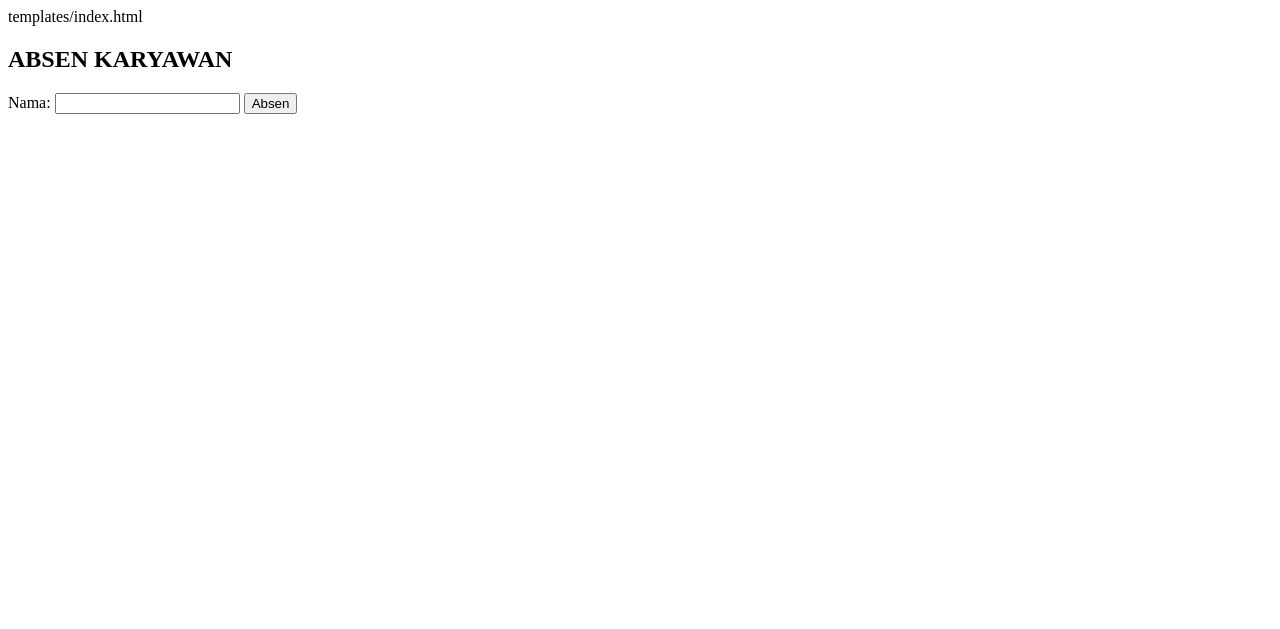
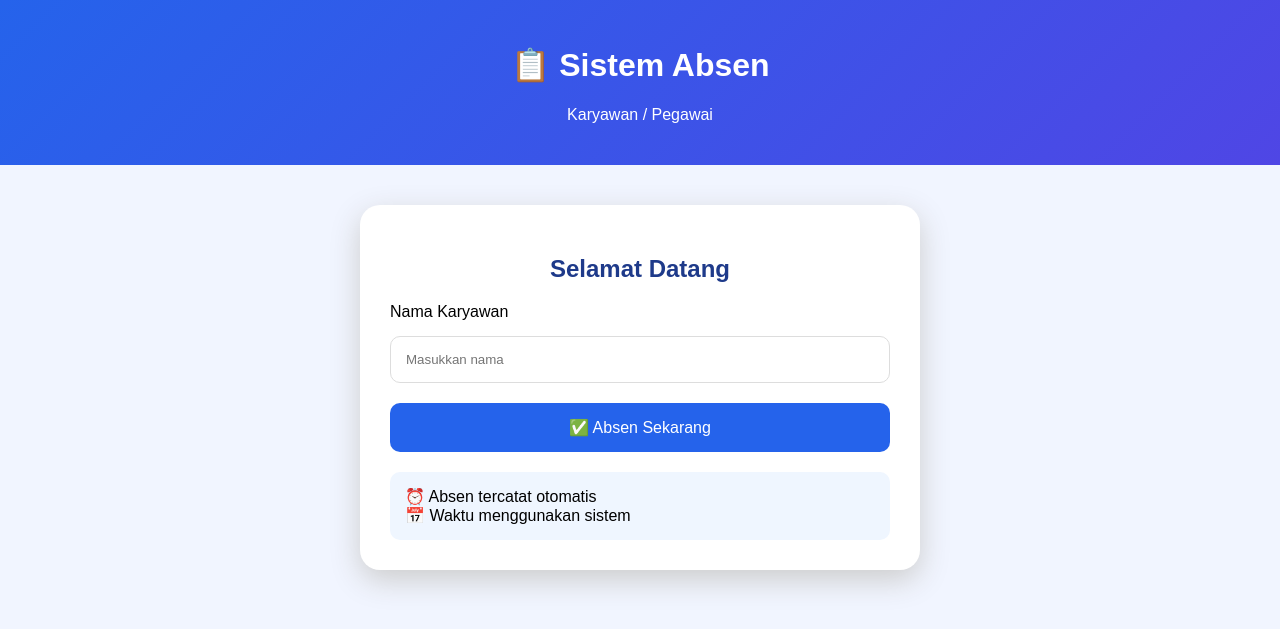
Before and after one commit to tjunaedi507-byte/absen, a Flask app: page / in a window 1280 px wide. Shown: the top 629 px of the page. Run offline with Flask 3, Linux system fonts and the light colour scheme; parts of the project's set-up code (start-up, migrations or seed data) failed here and were passed over.

Commit message:
Update index.html

```diff
--- a/templates/index.html
+++ b/templates/index.html
@@ -1,18 +1,107 @@
-templates/index.html
 <!DOCTYPE html>
 <html>
 <head>
-    <title>Absen QR</title>
+<title>Sistem Absen</title>
+
+<style>
+body{
+    margin:0;
+    font-family:Arial, sans-serif;
+    background:#f1f5ff;
+}
+
+.header{
+    background:linear-gradient(135deg,#2563eb,#4f46e5);
+    color:white;
+    padding:25px;
+    text-align:center;
+}
+
+.container{
+    max-width:500px;
+    margin:40px auto;
+    background:white;
+    padding:30px;
+    border-radius:20px;
+    box-shadow:0 10px 30px #ccc;
+}
+
+h2{
+    text-align:center;
+    color:#1e3a8a;
+}
+
+input{
+    width:100%;
+    padding:15px;
+    margin-top:15px;
+    border-radius:10px;
+    border:1px solid #ddd;
+    box-sizing:border-box;
+}
+
+button{
+    width:100%;
+    padding:15px;
+    margin-top:20px;
+    background:#2563eb;
+    color:white;
+    border:0;
+    border-radius:10px;
+    font-size:16px;
+}
+
+button:hover{
+    background:#1d4ed8;
+}
+
+.card{
+    margin-top:20px;
+    padding:15px;
+    background:#eff6ff;
+    border-radius:10px;
+}
+</style>
+
 </head>
+
 <body>
 
-<h2>ABSEN KARYAWAN</h2>
+<div class="header">
+<h1>📋 Sistem Absen</h1>
+<p>Karyawan / Pegawai</p>
+</div>
+
+
+<div class="container">
+
+<h2>Selamat Datang</h2>
 
 <form action="/absen">
-    Nama:
-    <input type="text" name="nama" required>
-    <button type="submit">Absen</button>
+
+<label>Nama Karyawan</label>
+
+<input
+type="text"
+name="nama"
+placeholder="Masukkan nama"
+required>
+
+
+<button>
+✅ Absen Sekarang
+</button>
+
 </form>
+
+
+<div class="card">
+⏰ Absen tercatat otomatis<br>
+📅 Waktu menggunakan sistem
+</div>
+
+
+</div>
 
 </body>
 </html>
```
